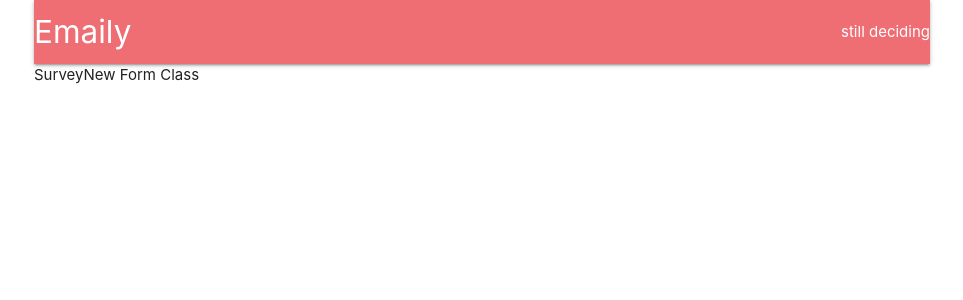
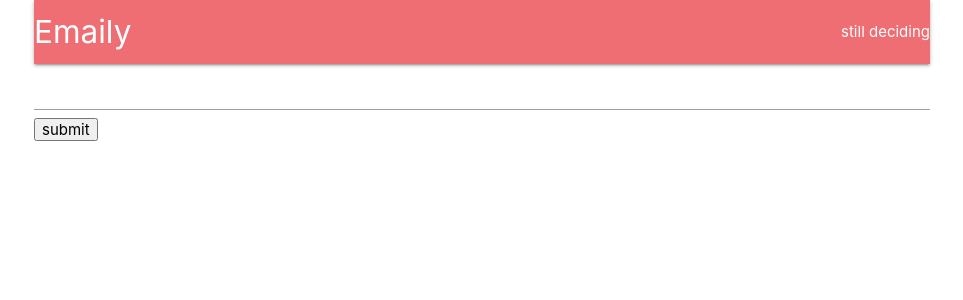
Before and after one commit to stephenbaiuoft/react-udemy, a React (Create React App) app in the folder client/: page /surveys/new in a window 1280 px wide. Shown: the top 300 px of the page, without its empty margins (158-1121 px from the left). Built offline with nearby package versions, Linux system fonts and the light colour scheme; no server answers.

Commit message:
Field for SurveyForm

```diff
--- /dev/null
+++ b/client/src/Components/surveys/SurveyForm.js
@@ -0,0 +1,26 @@
+import React, { Component } from 'react';
+import { reduxForm, Field } from 'redux-form'; // Field is from redux-form
+// and it can render any HTML component
+
+class SurveyForm extends Component {
+    render() {
+        return (
+            <div>
+                <form onSubmit={this.props.handleSubmit((values)=> {console.log(values)}) }>
+                    <Field name="surveyTitle" type="text" component="input" />
+                    <button type="submit">submit</button>
+                </form>
+
+            </div>
+
+        );
+
+    }
+}
+
+
+// reduxForm here is same as connect()(your_react_component)
+// --> so react props can talk to the store
+export default reduxForm({
+    form: 'surveyForm'
+})(SurveyForm);
--- a/client/src/Components/surveys/SurveyNew.js
+++ b/client/src/Components/surveys/SurveyNew.js
@@ -1,10 +1,11 @@
 import React, { Component } from 'react';
+import SurveyForm from './SurveyForm';
 
 class SurveyNew extends Component {
     render() {
         return (
             <div>
-                SurveyNew Form Class
+                <SurveyForm/>
             </div>
 
         );
```
